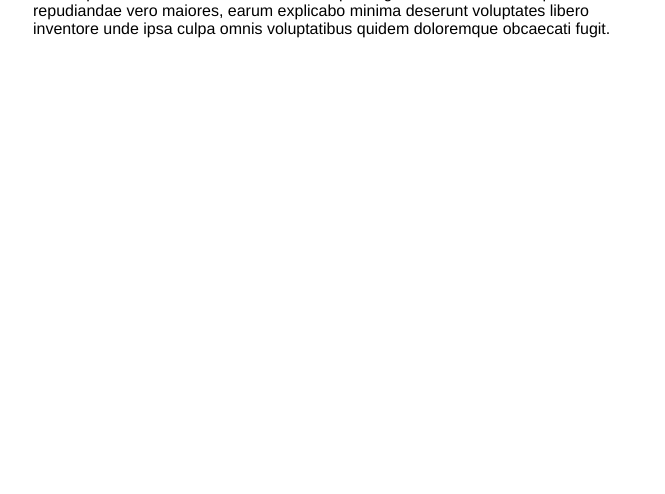
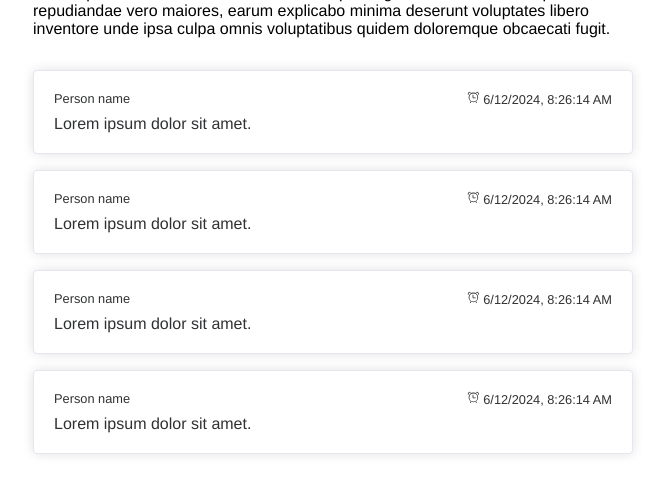
Before and after one commit to safarov-en/nuxt-blog, a Nuxt app: page /post/1 in a window 1280 px wide. Shown: the part 308-802 px from the top of the page, without its empty margins (307-972 px from the left). Built offline with nearby package versions, Linux system fonts and the light colour scheme.

Commit message:
The comments component

```diff
--- /dev/null
+++ b/components/main/Comment.vue
@@ -0,0 +1,33 @@
+<template>
+    <el-card class="comment">
+        <div class="comment-header">
+            <span>Person name</span>
+            <span>
+                <el-icon><AlarmClock /></el-icon>
+                {{new Date().toLocaleString()}}
+            </span>
+        </div>
+        <div class="comment-text">
+            Lorem ipsum dolor sit amet.
+        </div>
+    </el-card>
+</template>
+<script>
+export default {
+    props: ['comment']
+}
+</script>
+<style lang="scss" scoped>
+    .comment {
+        margin-bottom: 1rem;
+    }
+    .comment-header {
+        display: flex;
+        justify-content: space-between;
+        margin-bottom: 0.5rem;
+        font-size: 0.8rem;
+    }
+    .comment-text {
+        white-space: pre-line;
+    }
+</style>
--- a/error.vue
+++ b/error.vue
@@ -1,4 +1,5 @@
 <template>
+    <NuxtLayout></NuxtLayout>
     <div class="error-layout">
         <div class="error-content">
             <h1 class="error-title">Ошибка 404</h1>
--- a/pages/post/[id].vue
+++ b/pages/post/[id].vue
@@ -25,7 +25,16 @@
             <p>Lorem ipsum dolor sit amet consectetur adipisicing elit. Et laudantium reprehenderit repudiandae vero maiores, earum explicabo minima deserunt voluptates libero inventore unde ipsa culpa omnis voluptatibus quidem doloremque obcaecati fugit.</p>
             <p>Lorem ipsum dolor sit amet consectetur adipisicing elit. Et laudantium reprehenderit repudiandae vero maiores, earum explicabo minima deserunt voluptates libero inventore unde ipsa culpa omnis voluptatibus quidem doloremque obcaecati fugit.</p>
         </main>
-        <footer></footer>
+        <footer>
+            <div class="comments" v-if="true">
+                <MainComment
+                    v-for="comment in 4"
+                    :key="comment"
+                    :comment="comment"
+                />
+            </div>
+            <div class="text-center" v-else>Коментариев нет</div>
+        </footer>
     </article>
 </template>
 <script>
--- a/theme/index.scss
+++ b/theme/index.scss
@@ -12,3 +12,7 @@ html, body {
     font-weight: 400;
     -webkit-font-smoothing: antialiased;
 }
+
+.text-center {
+    text-align: center;
+}
```
